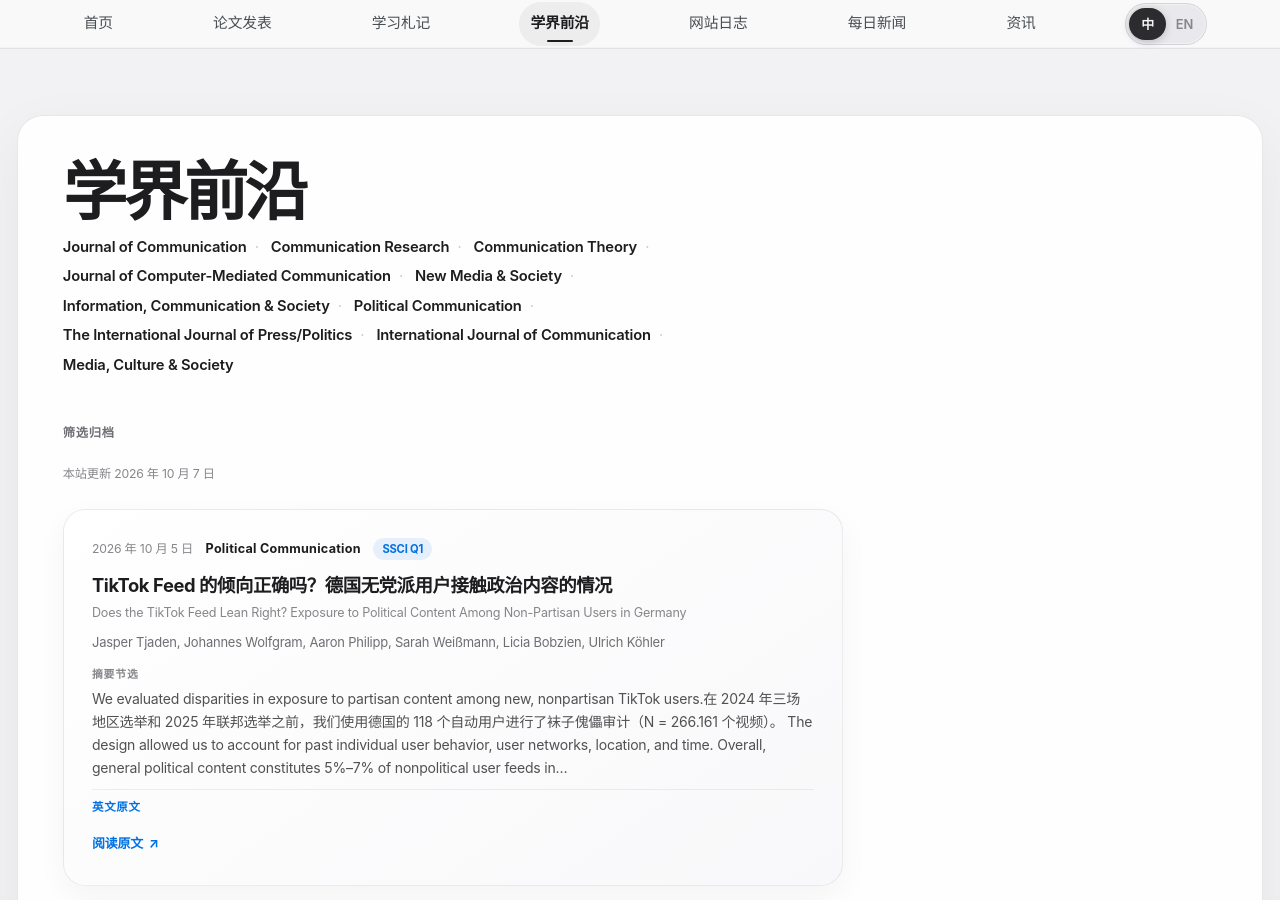
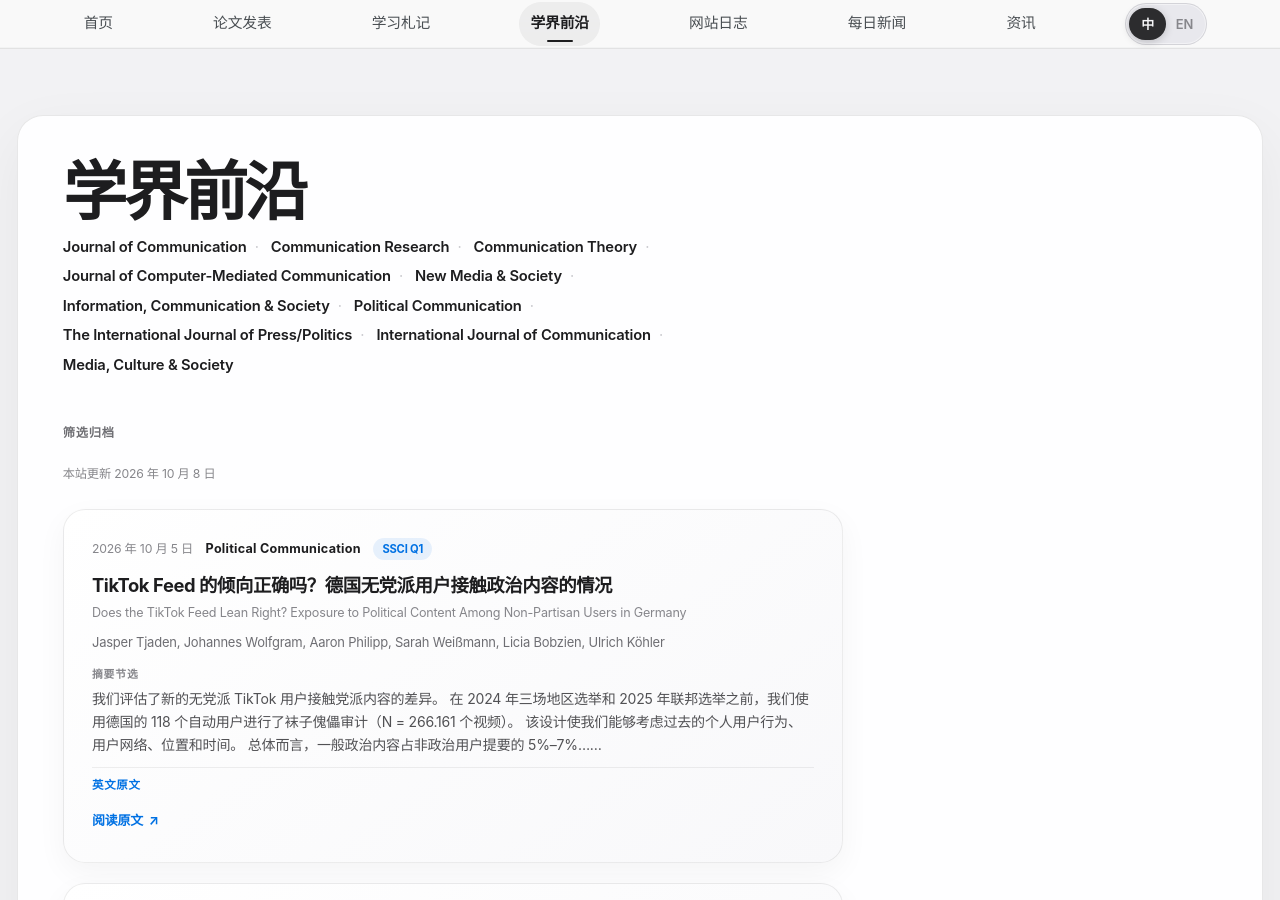
Before and after one commit to HaoxiangLuo/HaoxiangLuo.github.io, a Jekyll site: the page built from _pages/academic-frontiers-zh.html, in a window 1280 px wide and 900 px high. Built offline with Jekyll 4.4.1, drawn with Linux system fonts in a browser that asks for light colours; a style sheet for code colours, icons or effects is not loaded.

Commit message:
Update academic frontiers 2026-10-08

```diff
--- a/_data/academic_frontiers.json
+++ b/_data/academic_frontiers.json
@@ -1,5 +1,5 @@
 {
-  "updated_at": "2026-10-07T21:48:35+08:00",
+  "updated_at": "2026-10-08T15:29:45+08:00",
   "items": [
     {
       "id": "doi:10.1080/10584609.2026.2733320",
@@ -24,7 +24,7 @@
         "公共舆论"
       ],
       "title_zh": "TikTok Feed 的倾向正确吗？德国无党派用户接触政治内容的情况",
-      "abstract_excerpt_zh": "We evaluated disparities in exposure to partisan content among new, nonpartisan TikTok users.在 2024 年三场地区选举和 2025 年联邦选举之前，我们使用德国的 118 个自动用户进行了袜子傀儡审计（N = 266.161 个视频）。 The design allowed us to account for past individual user behavior, user networks, location, and time. Overall, general political content constitutes 5%–7% of nonpolitical user feeds in…"
+      "abstract_excerpt_zh": "我们评估了新的无党派 TikTok 用户接触党派内容的差异。 在 2024 年三场地区选举和 2025 年联邦选举之前，我们使用德国的 118 个自动用户进行了袜子傀儡审计（N = 266.161 个视频）。 该设计使我们能够考虑过去的个人用户行为、用户网络、位置和时间。 总体而言，一般政治内容占非政治用户提要的 5%–7%……"
     },
     {
       "id": "doi:10.1080/1369118x.2026.2740032",
```
Also changed, not shown: assets/data/archive/manifest.json, 1 other file.
